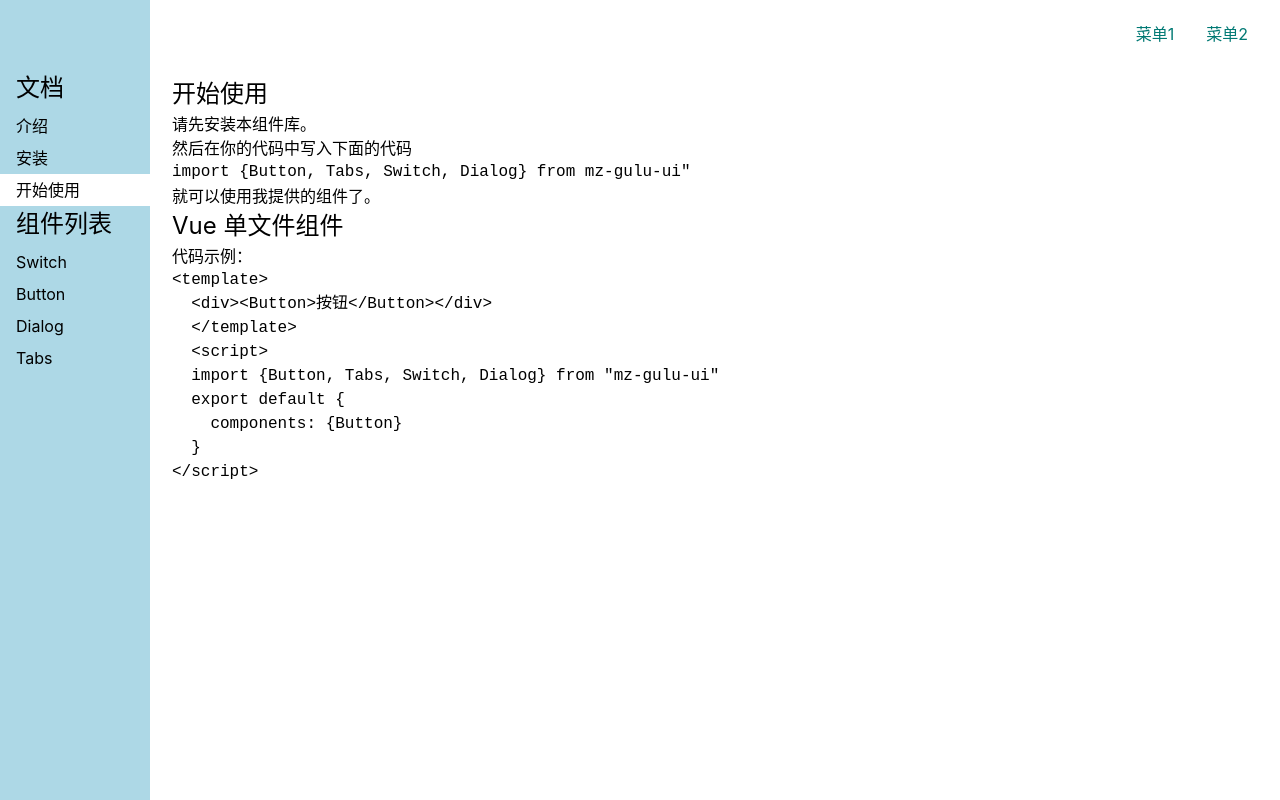
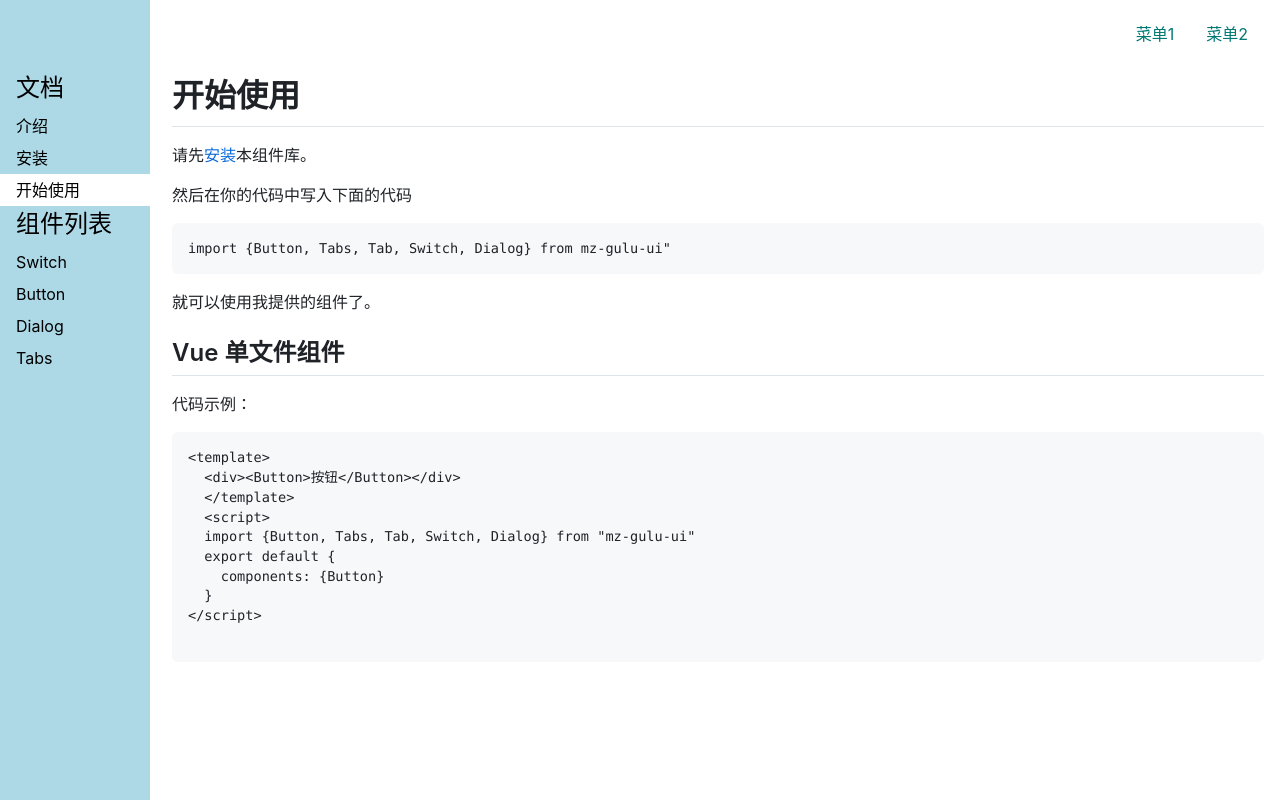
Before and after one commit to mzhaonanq/gulu-vue3, a Vue app: page /#/doc/get-started in a window 1280 px wide. Built offline with nearby package versions, Linux system fonts and the light colour scheme.

Commit message:
引入github样式

```diff
--- a/package.json
+++ b/package.json
@@ -6,12 +6,13 @@
     "build": "vite build"
   },
   "dependencies": {
+    "github-markdown-css": "^4.0.0",
     "vue": "^3.0.4",
     "vue-router": "4.0.0-beta.3"
   },
   "devDependencies": {
     "@vue/compiler-sfc": "^3.0.4",
-    "vite": "^1.0.0-rc.13",
-    "sass": "1.26.10"
+    "sass": "1.26.10",
+    "vite": "^1.0.0-rc.13"
   }
 }
--- a/src/main.ts
+++ b/src/main.ts
@@ -3,7 +3,7 @@
 import {createApp} from 'vue';
 import {router} from './router';
 import App from './App.vue';
-
+import 'github-markdown-css'
 
 const app = createApp(App);
 app.use(router);
--- a/src/views/GetStarted.vue
+++ b/src/views/GetStarted.vue
@@ -1,11 +1,11 @@
 <template>
-  <article>
+  <article class="markdown-body">
     <h1>
       开始使用
     </h1>
     <p>请先<a href="#/doc/install">安装</a>本组件库。</p>
     <p>然后在你的代码中写入下面的代码</p>
-    <pre><code>import {Button, Tabs, Switch, Dialog} from mz-gulu-ui"</code></pre>
+    <pre><code>import {Button, Tabs, Tab, Switch, Dialog} from mz-gulu-ui"</code></pre>
     就可以使用我提供的组件了。
     <h2>Vue 单文件组件</h2>
     <p>代码示例：</p>
@@ -13,7 +13,7 @@
   &lt;div&gt;&lt;Button&gt;按钮&lt;/Button&gt;&lt;/div&gt;
   &lt;/template&gt;
   &lt;script&gt;
-  import {Button, Tabs, Switch, Dialog} from "mz-gulu-ui"
+  import {Button, Tabs, Tab, Switch, Dialog} from "mz-gulu-ui"
   export default {
     components: {Button}
   }
--- a/src/views/Install.vue
+++ b/src/views/Install.vue
@@ -1,5 +1,5 @@
 <template>
-  <article>
+  <article class="markdown-body">
     <h1>安装</h1>
     <p>打开终端运行下列命令：</p>
     <pre><code>npm install mz-gulu-ui</code></pre>
--- a/src/views/Introduction.vue
+++ b/src/views/Introduction.vue
@@ -1,5 +1,5 @@
 <template>
-  <article>
+  <article class="markdown-body">
     <h1>介绍</h1>
     <p>MZ GuLu UI 是一款基于 Vue 3 和 TypeScript 的 UI 组件库。</p>
     <p>这款组件库其实是我为了总结自己技术经验而写的，全程亲手编写，尽量不采用第三方库，包括你现在看到的这个官网也几乎都是我自己写的。</p>
```
Also changed, not shown: 1 other file (tests, documents, lock files or other folders).
